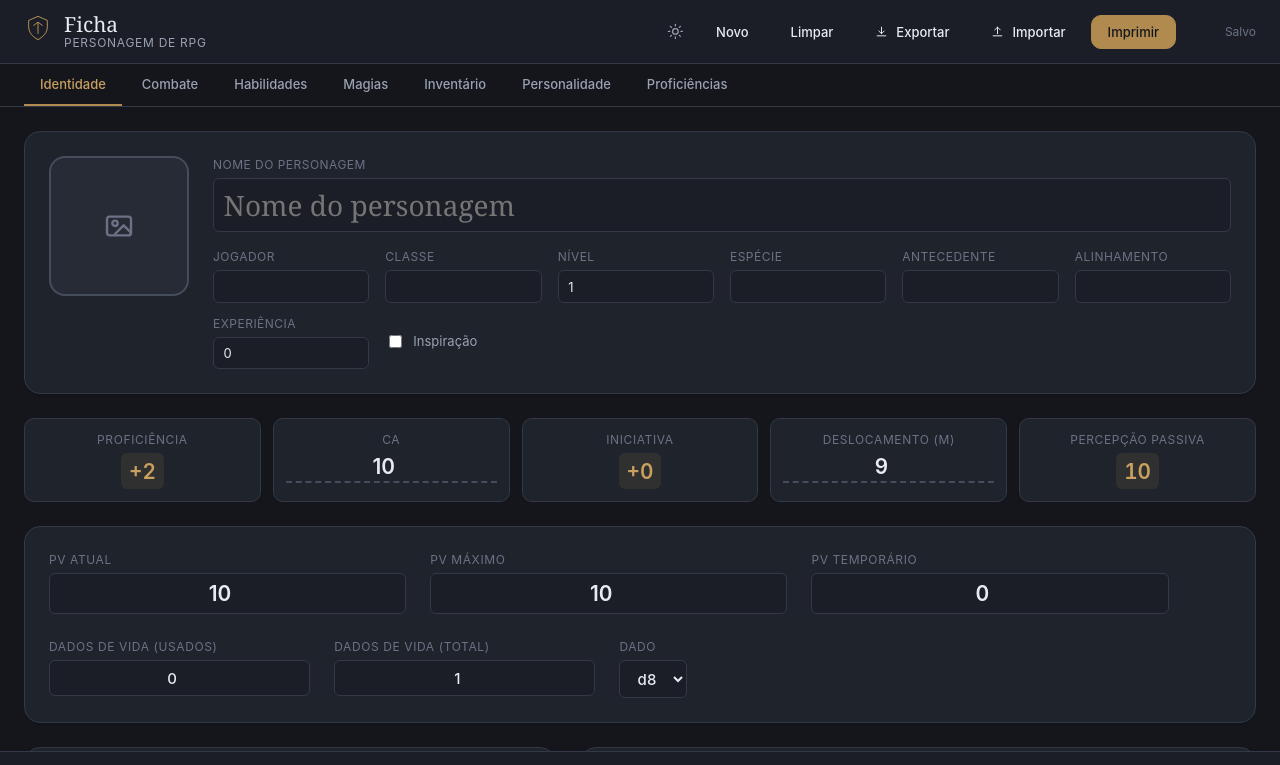
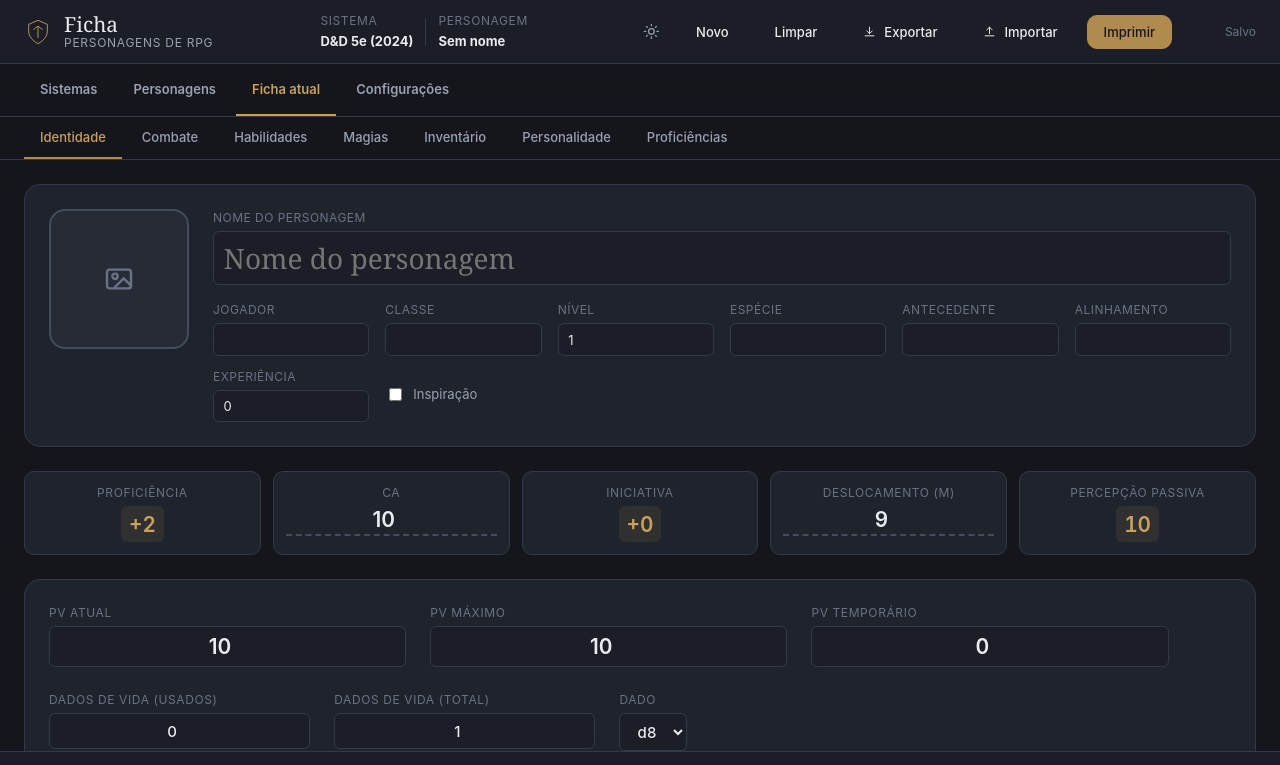
Before and after one commit to Edu-0/web-character-sheet, a website with bundled scripts: page index.html in a window 1280 px wide. Shown: the top 765 px of the page. Built offline with nearby package versions, Linux system fonts and the light colour scheme.

Commit message:
feat: add global app shell and legacy sheet lifecycle

```diff
--- a/css/engine-shell.css
+++ b/css/engine-shell.css
@@ -92,6 +92,7 @@
 .shell-header__actions {
   gap: var(--space-3);
   justify-content: flex-end;
+  flex-wrap: wrap;
 }
 
 .shell-nav {
@@ -171,6 +172,10 @@
   min-width: 0;
 }
 
+.shell-view--sheet > .tab-nav {
+  top: calc(var(--header-height) + var(--tab-nav-height));
+}
+
 .sheet-legacy-toolbar {
   padding: var(--space-3) var(--space-5) 0;
 }
@@ -222,6 +227,10 @@
     position: static;
   }
 
+  .shell-view--sheet > .tab-nav {
+    top: auto;
+  }
+
   .sheet-legacy-toolbar {
     padding-inline: var(--space-4);
   }
--- a/index.html
+++ b/index.html
@@ -5,9 +5,11 @@
 <meta name="viewport" content="width=device-width, initial-scale=1.0" />
 <title>Ficha de Personagem — RPG</title>
 <meta name="description" content="Ficha de personagem web premium para RPG de mesa." />
+<link rel="icon" href="data:," />
 <link rel="stylesheet" href="css/variables.css" />
 <link rel="stylesheet" href="css/base.css" />
 <link rel="stylesheet" href="css/layout.css" />
+<link rel="stylesheet" href="css/engine-shell.css" />
 <link rel="stylesheet" href="css/components.css" />
 <link rel="stylesheet" href="css/character-sheet.css" />
 <link rel="stylesheet" href="css/responsive.css" />
@@ -16,18 +18,30 @@
 <body>
 <div class="app">
 
-  <header class="app-header no-print">
-    <div class="app-header__brand">
-      <span class="brand-mark" aria-hidden="true">
+  <header class="shell-header no-print">
+    <div class="shell-header__brand">
+      <span class="shell-header__brand-mark" aria-hidden="true">
         <svg viewBox="0 0 48 48" width="28" height="28" fill="none" stroke="currentColor" stroke-width="1.5"><path d="M24 4l16 7v11c0 10-7 17-16 22-9-5-16-12-16-22V11z"/><path d="M24 14v20M16 20l8-6 8 6"/></svg>
       </span>
-      <div class="brand-text">
-        <span class="brand-title">Ficha</span>
-        <span class="brand-subtitle">Personagem de RPG</span>
+      <div class="shell-header__brand-text">
+        <span class="shell-header__brand-title">Ficha</span>
+        <span class="shell-header__brand-subtitle">Personagens de RPG</span>
       </div>
     </div>
 
-    <div class="app-header__actions">
+    <div class="shell-header__context" aria-label="Contexto atual">
+      <div class="shell-header__context-item">
+        <span class="shell-header__context-label">Sistema</span>
+        <strong id="shell-current-system">Carregando…</strong>
+      </div>
+      <span class="shell-header__context-divider" aria-hidden="true"></span>
+      <div class="shell-header__context-item">
+        <span class="shell-header__context-label">Personagem</span>
+        <strong id="shell-current-character">Sem nome</strong>
+      </div>
+    </div>
+
+    <div class="shell-header__actions">
       <button type="button" id="btn-theme-toggle" class="icon-button" aria-label="Alternar tema claro/escuro" title="Alternar tema"></button>
       <button type="button" id="btn-new-character" class="button button--ghost">Novo</button>
       <button type="button" id="btn-clear-character" class="button button--ghost">Limpar</button>
@@ -39,6 +53,41 @@
     </div>
   </header>
 
+  <nav class="shell-nav no-print" aria-label="Navegação principal">
+    <button type="button" class="shell-nav__item" data-app-view-target="systems">Sistemas</button>
+    <button type="button" class="shell-nav__item" data-app-view-target="characters">Personagens</button>
+    <button type="button" class="shell-nav__item" data-app-view-target="sheet">Ficha atual</button>
+    <button type="button" class="shell-nav__item" data-app-view-target="settings">Configurações</button>
+  </nav>
+
+  <div class="shell-content">
+  <section id="view-systems" class="shell-view" data-app-view="systems" hidden>
+    <div class="shell-stub">
+      <p class="shell-stub__eyebrow">Sistemas</p>
+      <h1>Sistemas de RPG</h1>
+      <p>O catálogo e a importação de sistemas serão conectados na próxima fase. O D&amp;D 5e (2024) permanece disponível como sistema de referência.</p>
+      <button type="button" class="button button--primary" data-app-view-target="sheet">Abrir sistema atual</button>
+    </div>
+  </section>
+
+  <section id="view-characters" class="shell-view" data-app-view="characters" hidden>
+    <div class="shell-stub">
+      <p class="shell-stub__eyebrow">Personagens</p>
+      <h1>Biblioteca de personagens</h1>
+      <p>A biblioteca com múltiplos personagens será conectada na próxima fase. O personagem salvo no navegador continua disponível sem conversão.</p>
+      <button type="button" class="button button--primary" data-app-view-target="sheet">Voltar ao personagem atual</button>
+    </div>
+  </section>
+
+  <section id="view-settings" class="shell-view" data-app-view="settings" hidden>
+    <div class="shell-stub">
+      <p class="shell-stub__eyebrow">Configurações</p>
+      <h1>Preferências da aplicação</h1>
+      <p>O tema já é persistido localmente. Outras preferências globais serão adicionadas aqui sem depender do sistema aberto.</p>
+    </div>
+  </section>
+
+  <section id="view-sheet" class="shell-view shell-view--sheet" data-app-view="sheet">
   <nav class="tab-nav no-print" role="tablist" aria-label="Seções da ficha">
     <button type="button" id="tab-identity" class="tab" role="tab" aria-controls="panel-identity" aria-selected="true">Identidade</button>
     <button type="button" id="tab-combat" class="tab" role="tab" aria-controls="panel-combat" aria-selected="false" tabindex="-1">Combate</button>
@@ -309,6 +358,9 @@
     </div>
   </footer>
 
+  </section>
+  </div>
+
 </div>
 
 <!-- TEMPLATES -->
--- a/js/app.js
+++ b/js/app.js
@@ -10,6 +10,7 @@ import { confirmDialog } from './modal.js';
 import { roll, getHistory } from './dice.js';
 import { loadSystem, getDiceSet } from './engine/system.js';
 import { loadLayout } from './engine/layout.js';
+import { getAppState, setAppState, updateAppState, subscribeAppState } from './app-state.js';
 
 const $ = (id) => document.getElementById(id);
 
@@ -18,7 +19,7 @@ async function init() {
 
   // System.json define as regras (atributos, perícias, dados, fórmulas) — precisa
   // estar carregado antes de qualquer personagem ser criado ou renderizado.
-  await loadSystem('./data/systems/dnd2024.system.json');
+  const system = await loadSystem('./data/systems/dnd2024.system.json');
 
   try {
     // Layout.json ainda é apenas descritivo nesta versão: documenta a organização
@@ -29,12 +30,23 @@ async function init() {
     console.warn('Layout descritivo não carregado (não afeta a ficha atual):', err);
   }
 
-  initTabs();
+  initShell();
+  initTabs(document, {
+    initialTabId: getAppState().ui.activeTab,
+    onChange: (tabId) => setAppState('ui.activeTab', tabId),
+  });
   ui.mountStaticIcons();
   ui.initGenericBindings();
 
   const saved = storage.loadCharacter();
   state.load(saved || createDefaultCharacter());
+
+  updateAppState({
+    currentSystem: { id: system.id, name: system.name },
+    currentCharacter: characterSummary(state.get()),
+    availableSystems: [{ id: system.id, name: system.name }],
+    availableCharacters: [characterSummary(state.get())],
+  });
 
   ui.renderAll(state.get());
   buildDiceButtons();
@@ -45,6 +57,8 @@ async function init() {
     ui.updatePortrait(character);
     storage.saveCharacter(character);
     showSaved();
+    const summary = characterSummary(character);
+    updateAppState({ currentCharacter: summary, availableCharacters: [summary] });
   });
 
   wireToolbar();
@@ -52,6 +66,40 @@ async function init() {
   wireAddButtons();
   wireInventorySearch();
   wireDiceTray();
+}
+
+function characterSummary(character) {
+  return {
+    id: character.meta?.id ?? null,
+    system: character.meta?.system ?? null,
+    name: character.identity?.name?.trim() || 'Sem nome',
+  };
+}
+
+function initShell() {
+  document.querySelectorAll('[data-app-view-target]').forEach((button) => {
+    button.addEventListener('click', () => setAppState('currentView', button.dataset.appViewTarget));
+  });
+
+  subscribeAppState(renderShell);
+  renderShell(getAppState());
+}
+
+function renderShell(appState) {
+  document.querySelectorAll('[data-app-view]').forEach((view) => {
+    view.toggleAttribute('hidden', view.dataset.appView !== appState.currentView);
+  });
+
+  document.querySelectorAll('.shell-nav [data-app-view-target]').forEach((button) => {
+    const active = button.dataset.appViewTarget === appState.currentView;
+    button.classList.toggle('shell-nav__item--active', active);
+    button.toggleAttribute('aria-current', active);
+  });
+
+  const systemName = appState.currentSystem?.name || 'Nenhum sistema';
+  const characterName = appState.currentCharacter?.name || 'Sem personagem';
+  $('shell-current-system').textContent = systemName;
+  $('shell-current-character').textContent = characterName;
 }
 
 let saveIndicatorTimeout = null;
--- a/js/tabs.js
+++ b/js/tabs.js
@@ -1,10 +1,12 @@
 // tabs.js
 // Navegação entre seções (abas) da ficha, acessível via teclado.
-export function initTabs(root = document) {
+export function initTabs(root = document, { initialTabId = null, onChange } = {}) {
   const tabList = root.querySelector('[role="tablist"]');
-  if (!tabList) return;
+  if (!tabList) return { activate: () => {}, destroy: () => {} };
   const tabs = Array.from(tabList.querySelectorAll('[role="tab"]'));
-  const panels = tabs.map((tab) => root.getElementById(tab.getAttribute('aria-controls')));
+  const ownerDocument = root.ownerDocument || root;
+  const panels = tabs.map((tab) => ownerDocument.getElementById(tab.getAttribute('aria-controls')));
+  const cleanups = [];
 
   function activate(index, { focus = true } = {}) {
     tabs.forEach((tab, i) => {
@@ -15,11 +17,12 @@ export function initTabs(root = document) {
     });
     if (focus) tabs[index].focus();
     localStorage.setItem('ficha-rpg:last-tab', tabs[index].id);
+    onChange?.(tabs[index].id.replace(/^tab-/, ''));
   }
 
   tabs.forEach((tab, index) => {
-    tab.addEventListener('click', () => activate(index, { focus: false }));
-    tab.addEventListener('keydown', (e) => {
+    const onClick = () => activate(index, { focus: false });
+    const onKeydown = (e) => {
       let newIndex = null;
       if (e.key === 'ArrowRight') newIndex = (index + 1) % tabs.length;
       if (e.key === 'ArrowLeft') newIndex = (index - 1 + tabs.length) % tabs.length;
@@ -29,10 +32,28 @@ export function initTabs(root = document) {
         e.preventDefault();
         activate(newIndex);
       }
+    };
+    tab.addEventListener('click', onClick);
+    tab.addEventListener('keydown', onKeydown);
+    cleanups.push(() => {
+      tab.removeEventListener('click', onClick);
+      tab.removeEventListener('keydown', onKeydown);
     });
   });
 
   const lastTabId = localStorage.getItem('ficha-rpg:last-tab');
-  const restoreIndex = tabs.findIndex((t) => t.id === lastTabId);
+  const requestedId = initialTabId ? `tab-${initialTabId}` : lastTabId;
+  const restoreIndex = tabs.findIndex((t) => t.id === requestedId);
   activate(restoreIndex >= 0 ? restoreIndex : 0, { focus: false });
+
+  return {
+    activate(tabId, options) {
+      const normalized = tabId.startsWith('tab-') ? tabId : `tab-${tabId}`;
+      const index = tabs.findIndex((tab) => tab.id === normalized);
+      if (index >= 0) activate(index, options);
+    },
+    destroy() {
+      cleanups.forEach((cleanup) => cleanup());
+    },
+  };
 }
--- /dev/null
+++ b/tests/global-setup.mjs
@@ -0,0 +1,6 @@
+import { startStaticServer } from './static-server.mjs';
+
+export default async function globalSetup() {
+  const server = await startStaticServer();
+  return async () => new Promise((resolve) => server.close(resolve));
+}
--- /dev/null
+++ b/tests/static-server.mjs
@@ -0,0 +1,46 @@
+import { createReadStream, statSync } from 'node:fs';
+import { createServer } from 'node:http';
+import { extname, resolve, sep } from 'node:path';
+import { pathToFileURL } from 'node:url';
+
+const root = resolve(import.meta.dirname, '..');
+const mimeTypes = {
+  '.css': 'text/css; charset=utf-8',
+  '.html': 'text/html; charset=utf-8',
+  '.js': 'text/javascript; charset=utf-8',
+  '.json': 'application/json; charset=utf-8',
+  '.svg': 'image/svg+xml',
+};
+
+export function startStaticServer(port = 4173) {
+  const server = createServer((request, response) => {
+  const pathname = decodeURIComponent(new URL(request.url, 'http://127.0.0.1').pathname);
+  const requestedPath = pathname === '/' ? '/index.html' : pathname;
+  const filePath = resolve(root, `.${requestedPath}`);
+
+  if (filePath !== root && !filePath.startsWith(`${root}${sep}`)) {
+    response.writeHead(403).end('Forbidden');
+    return;
+  }
+
+  try {
+    if (!statSync(filePath).isFile()) throw new Error('Not a file');
+    response.writeHead(200, {
+      'Content-Type': mimeTypes[extname(filePath)] || 'application/octet-stream',
+      'Cache-Control': 'no-store',
+    });
+    createReadStream(filePath).pipe(response);
+  } catch {
+    response.writeHead(404).end('Not found');
+  }
+  });
+
+  return new Promise((resolveServer) => {
+    server.listen(port, '127.0.0.1', () => resolveServer(server));
+  });
+}
+
+if (process.argv[1] && import.meta.url === pathToFileURL(process.argv[1]).href) {
+  await startStaticServer();
+  process.stdout.write('Static test server listening on http://127.0.0.1:4173\n');
+}
```
Also changed, not shown: css/print.css (+7 -0 lines), package.json (added, +11 -0 lines), playwright.config.js (added, +20 -0 lines), tests/e2e/shell.spec.js (added, +90 -0 lines), 2 other files.
